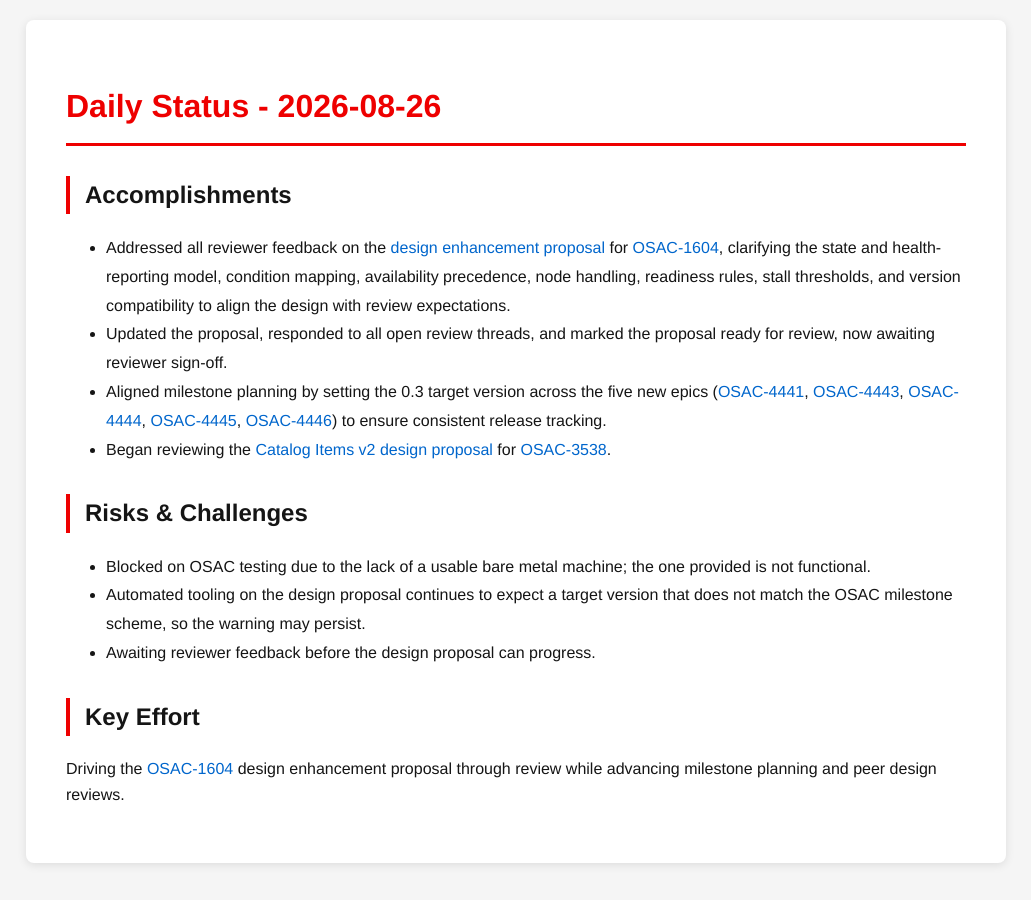
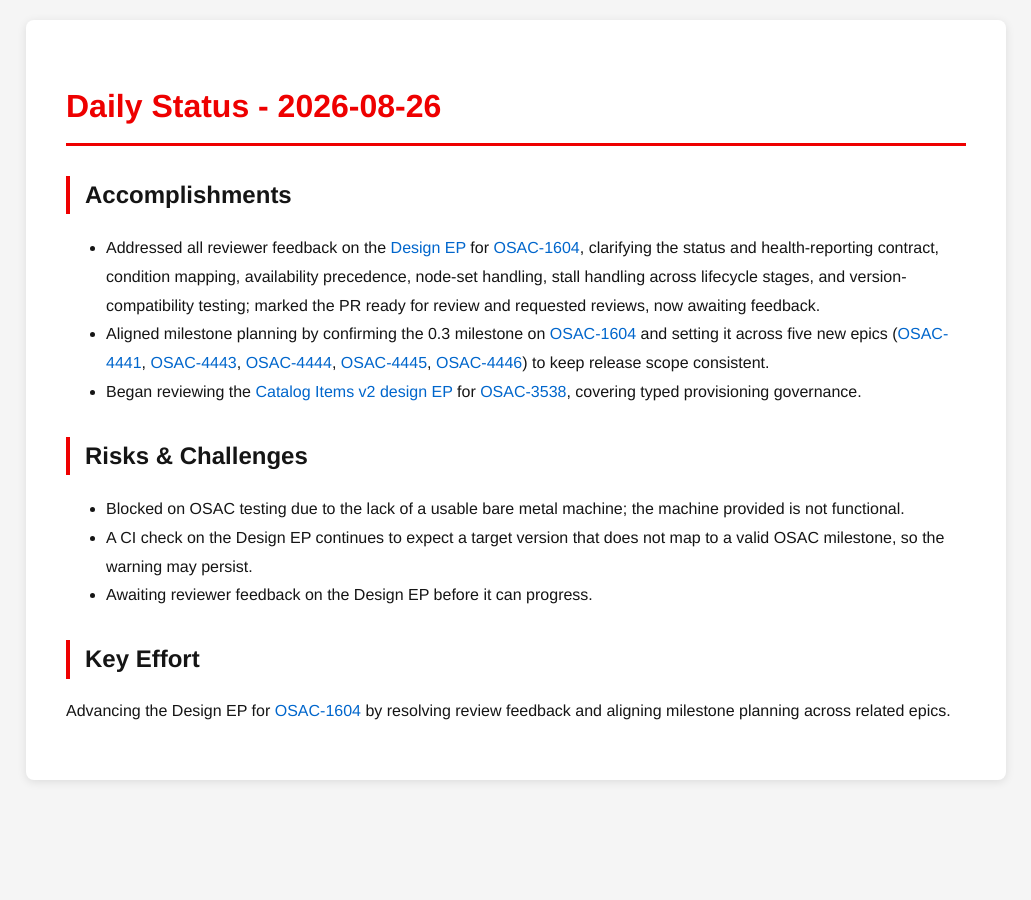
Before and after one commit to tzvatot/daily-status, a Jekyll site: the page built from 2026-08-26.md, in a window 1280 px wide. Shown: the whole page, without its empty margins (124-1155 px from the left). Built offline with Jekyll 4.4.1, drawn with Linux system fonts in a browser that asks for light colours.

Commit message:
Daily status update - 2026-08-26

```diff
--- a/2026-08-26.md
+++ b/2026-08-26.md
@@ -7,15 +7,14 @@ date: 2026-08-26
 # Daily Status - 2026-08-26
 
 ## Accomplishments
-- Addressed all reviewer feedback on the [design enhancement proposal](https://github.com/osac-project/enhancement-proposals/pull/227) for [OSAC-1604](https://redhat.atlassian.net/browse/OSAC-1604), clarifying the state and health-reporting model, condition mapping, availability precedence, node handling, readiness rules, stall thresholds, and version compatibility to align the design with review expectations.
-- Updated the proposal, responded to all open review threads, and marked the proposal ready for review, now awaiting reviewer sign-off.
-- Aligned milestone planning by setting the 0.3 target version across the five new epics ([OSAC-4441](https://redhat.atlassian.net/browse/OSAC-4441), [OSAC-4443](https://redhat.atlassian.net/browse/OSAC-4443), [OSAC-4444](https://redhat.atlassian.net/browse/OSAC-4444), [OSAC-4445](https://redhat.atlassian.net/browse/OSAC-4445), [OSAC-4446](https://redhat.atlassian.net/browse/OSAC-4446)) to ensure consistent release tracking.
-- Began reviewing the [Catalog Items v2 design proposal](https://github.com/osac-project/enhancement-proposals/pull/228) for [OSAC-3538](https://redhat.atlassian.net/browse/OSAC-3538).
+- Addressed all reviewer feedback on the [Design EP](https://github.com/osac-project/enhancement-proposals/pull/227) for [OSAC-1604](https://redhat.atlassian.net/browse/OSAC-1604), clarifying the status and health-reporting contract, condition mapping, availability precedence, node-set handling, stall handling across lifecycle stages, and version-compatibility testing; marked the PR ready for review and requested reviews, now awaiting feedback.
+- Aligned milestone planning by confirming the 0.3 milestone on [OSAC-1604](https://redhat.atlassian.net/browse/OSAC-1604) and setting it across five new epics ([OSAC-4441](https://redhat.atlassian.net/browse/OSAC-4441), [OSAC-4443](https://redhat.atlassian.net/browse/OSAC-4443), [OSAC-4444](https://redhat.atlassian.net/browse/OSAC-4444), [OSAC-4445](https://redhat.atlassian.net/browse/OSAC-4445), [OSAC-4446](https://redhat.atlassian.net/browse/OSAC-4446)) to keep release scope consistent.
+- Began reviewing the [Catalog Items v2 design EP](https://github.com/osac-project/enhancement-proposals/pull/228) for [OSAC-3538](https://redhat.atlassian.net/browse/OSAC-3538), covering typed provisioning governance.
 
 ## Risks & Challenges
-- Blocked on OSAC testing due to the lack of a usable bare metal machine; the one provided is not functional.
-- Automated tooling on the design proposal continues to expect a target version that does not match the OSAC milestone scheme, so the warning may persist.
-- Awaiting reviewer feedback before the design proposal can progress.
+- Blocked on OSAC testing due to the lack of a usable bare metal machine; the machine provided is not functional.
+- A CI check on the Design EP continues to expect a target version that does not map to a valid OSAC milestone, so the warning may persist.
+- Awaiting reviewer feedback on the Design EP before it can progress.
 
 ## Key Effort
-Driving the [OSAC-1604](https://redhat.atlassian.net/browse/OSAC-1604) design enhancement proposal through review while advancing milestone planning and peer design reviews.
+Advancing the Design EP for [OSAC-1604](https://redhat.atlassian.net/browse/OSAC-1604) by resolving review feedback and aligning milestone planning across related epics.
```
